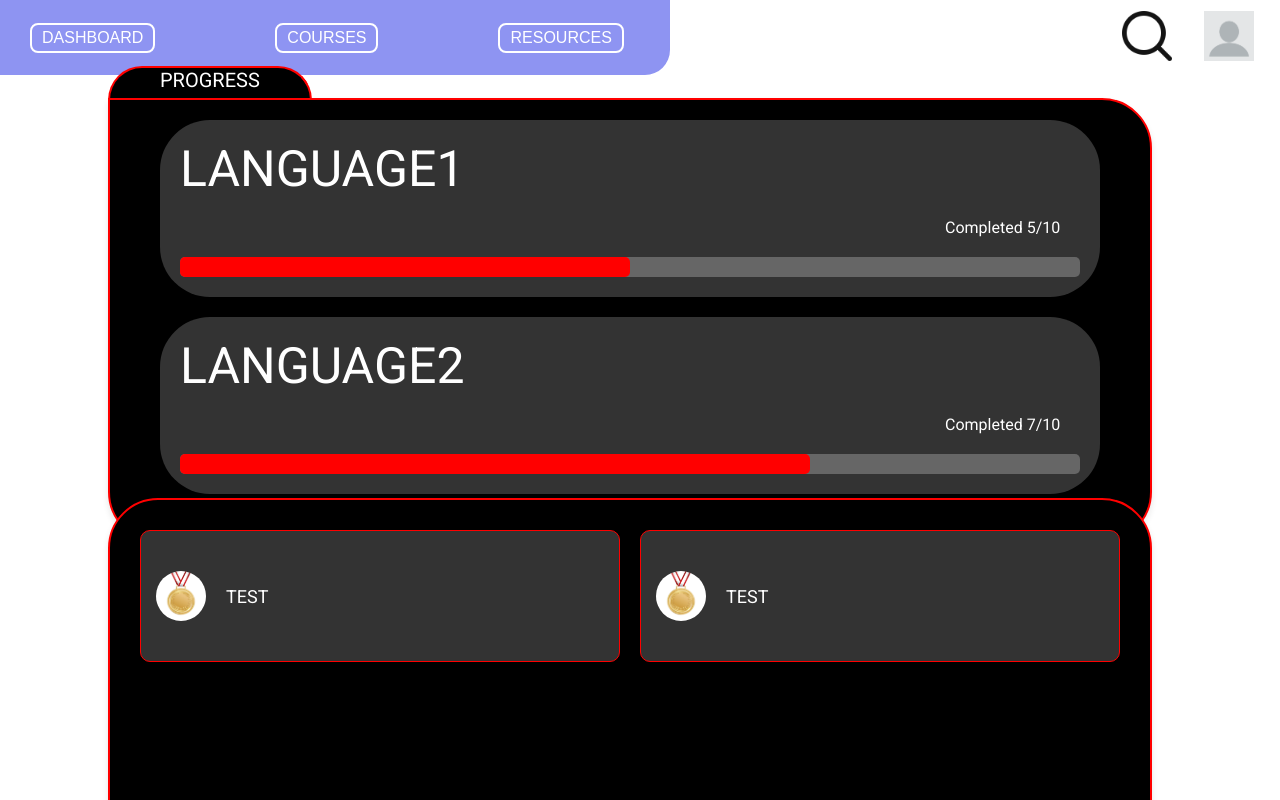
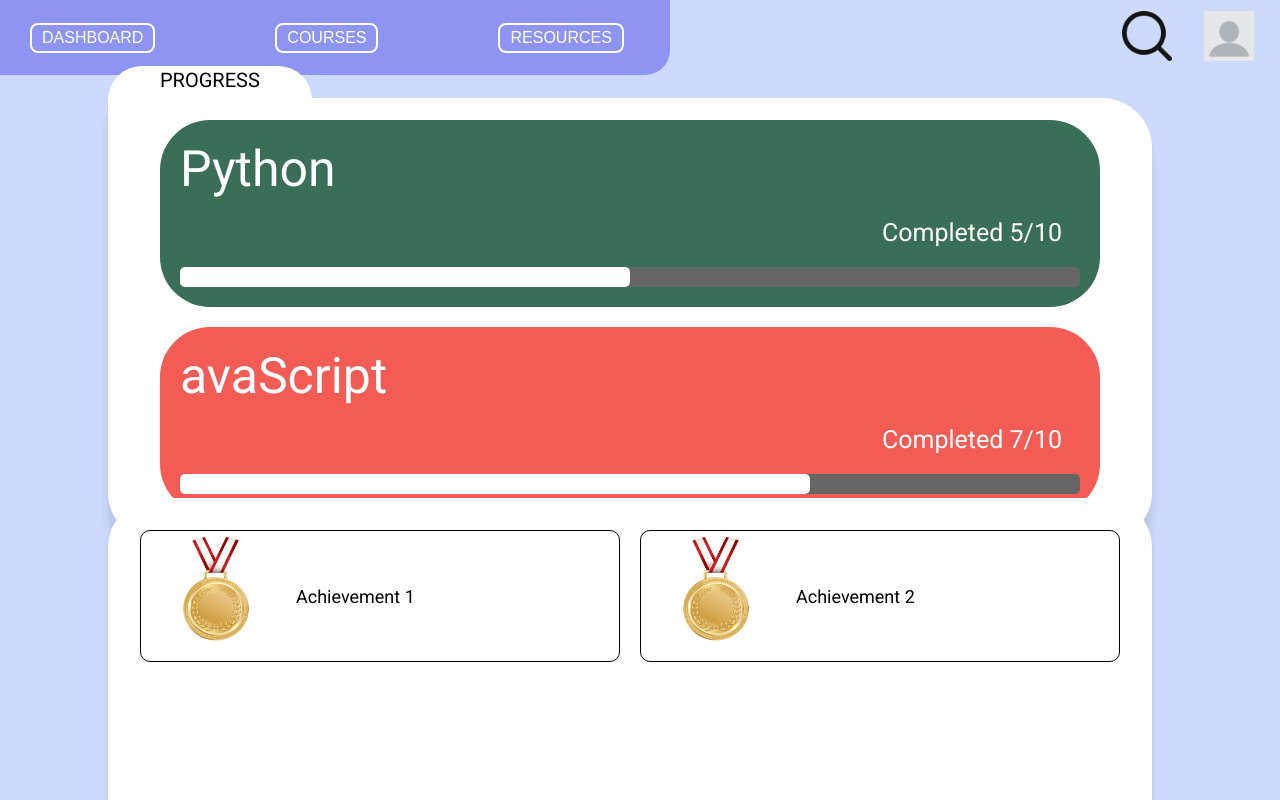
Before and after one commit to Fortniter90/2024_S2_-W201A-_CodeOdyssey, a React (Create React App) app in the folder my-app/: page / in a window 1280 px wide. Built offline with nearby package versions, Linux system fonts and the light colour scheme.

Commit message:
Fixed CSS

```diff
--- a/my-app/src/App.css
+++ b/my-app/src/App.css
@@ -8,7 +8,7 @@
 	--purple-accent: #8E94F2;
 
 	--background-light: #EEF2FB;
-	--background-meduim: #DFE7FC;
+	--background-medium: #DFE7FC;
 	--background-dark: #CDDAFD;
 
 	--python-light: #B4D9BC;
@@ -25,8 +25,13 @@
 }
 
 body {
-	font-family: 'Roboto', sans-serif;
+    font-family: 'Roboto', sans-serif;
+    background-color: var(--background-dark);
+    margin: 0;
+    padding: 0;
+    overflow-x: hidden;
 }
+
 /*
 Logo Fonts: Ultra - Solway
 Header Font: Fira Code
--- a/my-app/src/App.js
+++ b/my-app/src/App.js
@@ -14,6 +14,6 @@ function App() {
       <Achievements />
     </div>
   );
-}
+};
 
 export default App;
--- a/my-app/src/components/Achievements.css
+++ b/my-app/src/components/Achievements.css
@@ -9,36 +9,36 @@
     transform: translateY(-50%);
     width: 1000px;
     height: 400px;
-    background-color: #000000;
-    border: 2px solid #ff0000;
+    background-color: #ffffff;
+    border: 2px solid #ffffff;
     border-radius: 50px 50px 50px 50px;
     box-shadow: 0px 4px 6px rgba(0, 0, 0, 0.1);
-    padding: 20px; /* do not change */
-    overflow-y: auto; /* Allows scrolling if there are many items */
+    padding: 20px;
+    overflow-y: auto;
 }
 
 .achiv-box-item {
     margin: 10px;
     display: flex;
-    flex-direction: row; /* Display the icon and text in a row */
+    flex-direction: row;
     align-items: center;
     justify-items: space-between;
     height: 100px;
-    width: 90%; /* Takes up most of the box width */
-    background-color: #333; /* Optional background for each item */
+    width: 90%;
+    background-color: #ffffff;
     padding: 15px;
-    margin-bottom: 20px; /* Spacing between each item */
+    margin-bottom: 20px;
     border-radius: 10px;
-    border: 1px solid #ff0000; /* Border around each pair */
+    border: 1px solid #000000;
 }
 
 .achiv-icon {
-    width: 50px;
-    height: 50px;
-    margin-right: 20px; /* Spacing between the icon and text */
-    background-color: #ff0000; /* Placeholder background for the icon */
-    border-radius: 50%; /* Makes the icon a circle */
-    overflow: hidden; /* Ensures the image fits inside the circle */
+    width: 120px;
+    height: 120px;
+    margin-right: 20px;
+    background-color: #ffffff;
+    border-radius: 50%;
+    overflow: hidden;
     display: flex;
     justify-content: center;
     align-items: center;
@@ -47,11 +47,11 @@
 .achiv-icon img {
     width: 100%;
     height: 100%;
-    object-fit: cover; /* Ensures the image covers the entire area without distortion */
+    object-fit: cover;
 }
 
 .achiv-item {
     font-size: 18px;
-    color: #ffffff;
-    flex-grow: 1; /* Takes up remaining space next to the icon */
+    color: #000000;
+    flex-grow: 1;
 }
--- a/my-app/src/components/Achievements.js
+++ b/my-app/src/components/Achievements.js
@@ -6,11 +6,11 @@ const Achievements = () => {
         <div className="achiv-box">
             <div className="achiv-box-item">
             <img src={achivIcon} alt="Achivement Icon" className="achiv-icon" />
-            <div className="achiv-item">TEST</div>
+            <div className="achiv-item">Achievement 1</div>
             </div>
             <div className="achiv-box-item">
             <img src={achivIcon} alt="Achivement Icon" className="achiv-icon" />
-            <div className="achiv-item">TEST</div>
+            <div className="achiv-item">Achievement 2</div>
             </div>
         </div>
     )
--- a/my-app/src/components/HeaderOptions.css
+++ b/my-app/src/components/HeaderOptions.css
@@ -1,5 +1,3 @@
-/* change font options later, discuss with team */
-/* TD: hover colour, fix right pos */
 .header-options {
     align-items: center;
     justify-content: space-between;
--- a/my-app/src/components/HeaderOptions.js
+++ b/my-app/src/components/HeaderOptions.js
@@ -24,7 +24,6 @@ const HeaderOptions = () => {
                 </div>
                 <div className="header-right">
 
-                    {/* change both of these to img, using text as a placeholder */}
                     <button className="search-icn">
                     <img src={searchIcon} alt="Search icon" />
                     </button>
--- a/my-app/src/components/ProfilePicture.css
+++ b/my-app/src/components/ProfilePicture.css
@@ -7,27 +7,29 @@
 }
 
 .profile-picture {
-    width: 100px;
-    height: 100px;
-    border-radius: 50%;
+    width: 500px;
+    height: 500px;
     object-fit: cover;
+    object-position: center;
 }
 
 .username-text {
-    margin-top: 10px;
+    margin-top: 0px;
     font-size: 50px;
-    color: #333;
+    color: darkblue;
 }
 
 .edit-profile {
-    background: none;
-    border: 2px solid #000000;
-    border-radius: 8px;
-    color: #000000;
+    background: var(--purple-accent);
+    border: 2px solid var(--purple-accent);
+    border-radius: 50px;
+    color: rgb(255, 255, 255);
     font-size: 16px;
     cursor: pointer;
     text-decoration: none;
     padding: 4px 10px;
     margin: 1;
     line-height: normal;
+    width: 250px;
+    height: 50px;
 }
--- a/my-app/src/components/ProgressBox.css
+++ b/my-app/src/components/ProgressBox.css
@@ -5,10 +5,10 @@
     transform: translateY(-50%);
     width: 1000px;
     height: 400px;
-    background-color: #000000;
-    border: 2px solid #ff0000;
+    background-color: rgb(255, 255, 255);
+    border: 2px solid rgb(255, 255, 255);
     border-radius: 0 50px 50px 50px;;
-    box-shadow: 0px 4px 6px rgba(0, 0, 0, 0.1);
+    box-shadow: 0px 20px 10px rgba(0, 0, 0, 0.1);
     display: flex;
     flex-direction: column;
     align-items: center;
@@ -21,15 +21,16 @@
     left: -2px;
     width: 200px;
     height: 30px;
-    background-color: #000000;
-    border: 2px solid #ff0000;
+    background-color: white;
+    border: 2px solid #ffffff;
     border-radius: 50px 50px 0 0;
     z-index: 1;
 }
 
 .tab-text {
+    font-family: 'Roboto', sans-serif;
     font-size: 20px;
-    color: #ffffff;
+    color: #000000;
     padding-left: 50px;
 }
 
@@ -38,7 +39,7 @@
     width: 100%;
     display: flex;
     flex-direction: column;
-    gap: 20px; /* Increased gap between progress items */
+    gap: 20px;
 }
 
 .progress-item {
@@ -49,12 +50,20 @@
 
 .progress-item-box {
     display: flex;
-    flex-direction: column; /* Stack items vertically */
+    flex-direction: column;
     gap: 20px;
     width: 90%;
     background-color: #333;
     border-radius: 50px;
     padding: 20px;
+}
+
+.progress-item-box1 {
+    background-color: var(--python-dark);
+}
+
+.progress-item-box2 {
+    background-color: var(--java-dark);
 }
 
 .progress-text {
@@ -65,20 +74,20 @@
 .progress-bar-container {
     background-color: #666;
     border-radius: 5px;
-    width: 100%; /* Make the progress bar container take full width of the box */
+    width: 100%;
     height: 20px;
     position: relative;
 }
 
 .progress-bar {
-    background-color: #ff0000;
+    background-color: #ffffff;
     height: 100%;
     border-radius: 5px;
     transition: width 0.3s ease-in-out;
 }
 
 .progress-status {
-    font-size: 16px;
+    font-size: 25px;
     color: #ffffff;
-    padding-left: 85%;
+    padding-left: 78%;
 }
--- a/my-app/src/components/ProgressBox.js
+++ b/my-app/src/components/ProgressBox.js
@@ -2,8 +2,8 @@ import React, { useState } from "react";
 import "./ProgressBox.css";
 
 const ProgressBox = () => {
-    const [progress1, setProgress1] = useState(5); // Example progress value for box 1
-    const [progress2, setProgress2] = useState(7); // Example progress value for box 2
+    const [progress1] = useState(5);
+    const [progress2] = useState(7);
 
     return (
         <div className="progress-box">
@@ -12,8 +12,8 @@ const ProgressBox = () => {
             </div>
             <div className="progress-content">
                 <div className="progress-item">
-                    <div className="progress-item-box">
-                        <span className="progress-text">LANGUAGE1</span>
+                    <div className="progress-item-box progress-item-box1">
+                        <span className="progress-text">Python</span>
                         <div className="progress-completed">
                         <span className="progress-status">Completed 5/10</span>
                         </div>
@@ -26,8 +26,8 @@ const ProgressBox = () => {
                     </div>
                 </div>
                 <div className="progress-item">
-                    <div className="progress-item-box">
-                        <span className="progress-text">LANGUAGE2</span>
+                    <div className="progress-item-box progress-item-box2">
+                        <span className="progress-text">avaScript</span>
                         <div className="progress-completed">
                         <span className="progress-status">Completed 7/10</span>
                         </div>
```
Also changed, not shown: 1 other file (tests, documents, lock files or other folders).
